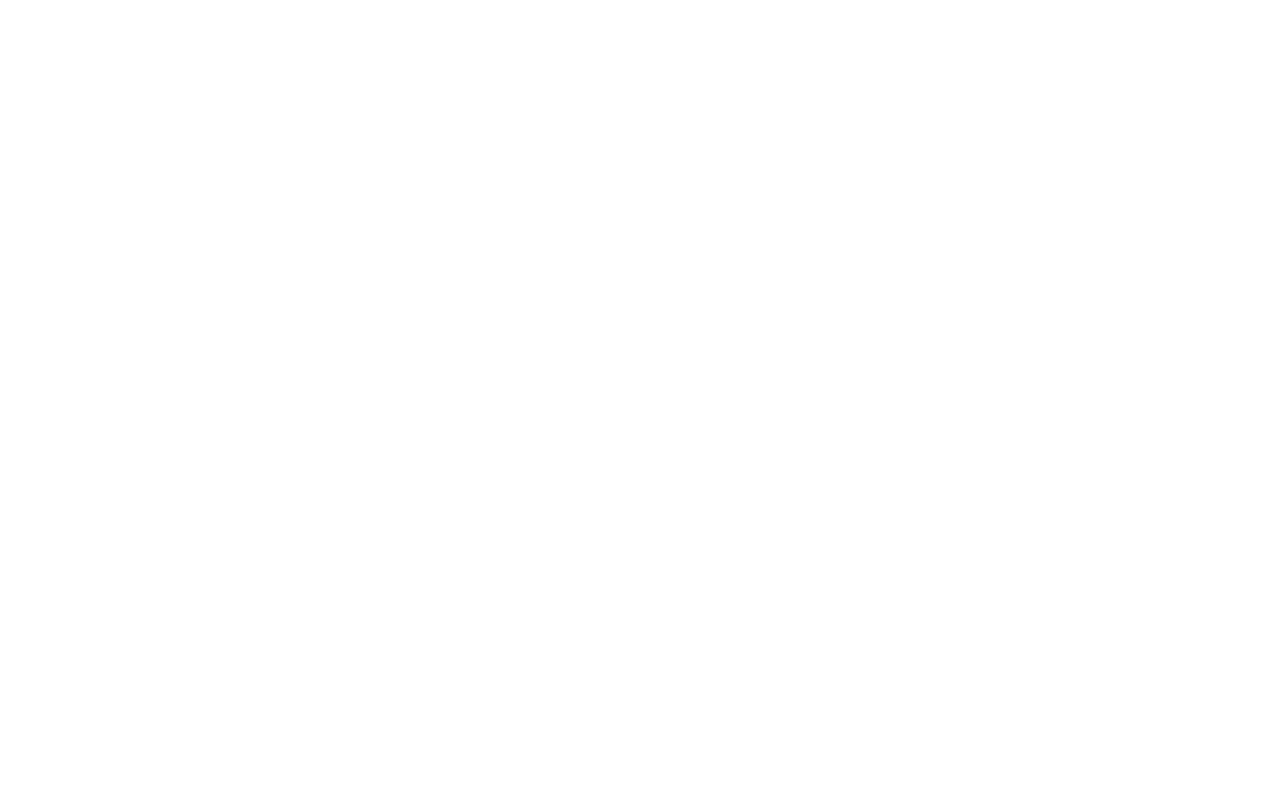
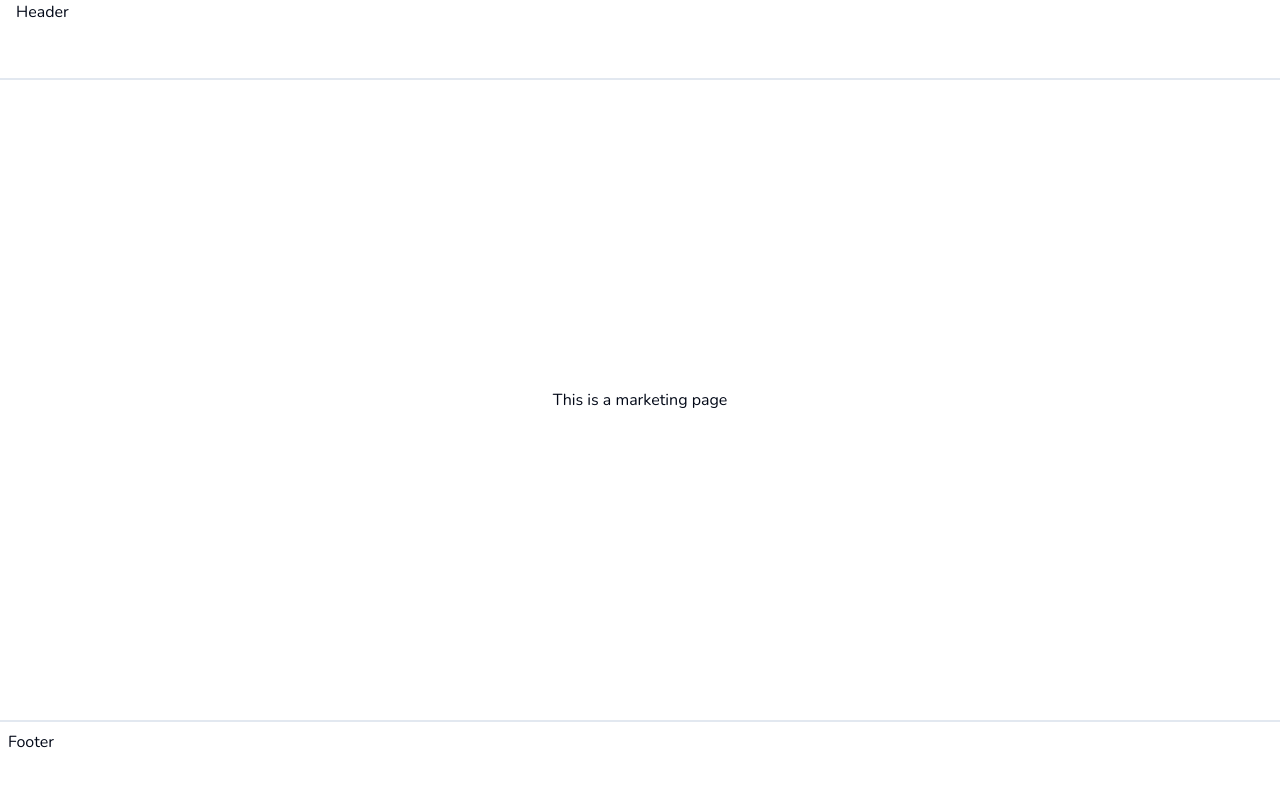
Before and after one commit to PanArnaud/koze, a Next.js app: page / in a window 1280 px wide. Shown: the top 786 px of the page. Built offline with nearby package versions, Linux system fonts and the light colour scheme.

Commit message:
Marketing skeleton

```diff
--- /dev/null
+++ b/app/(marketing)/footer.tsx
@@ -0,0 +1,7 @@
+export const Footer = () => {
+  return (
+    <footer className="hidden lg:block h-20 w-full border-t-2 border-slate-200 p-2">
+      Footer
+    </footer>
+  );
+};
--- /dev/null
+++ b/app/(marketing)/header.tsx
@@ -0,0 +1,7 @@
+export const Header = () => {
+  return (
+    <header className="h-20 w-full border-b-2 border-slate-200 px-4">
+      Header
+    </header>
+  );
+};
--- /dev/null
+++ b/app/(marketing)/layout.tsx
@@ -0,0 +1,20 @@
+import { Footer } from "./footer";
+import { Header } from "./header";
+
+type Props = {
+  children: React.ReactNode;
+};
+
+const MarketingLayout = ({ children }: Props) => {
+  return (
+    <div className="min-h-screen flex flex-col">
+      <Header />
+      <main className="flex-1 flex flex-col items-center justify-center">
+        {children}
+      </main>
+      <Footer />
+    </div>
+  );
+};
+
+export default MarketingLayout;
--- /dev/null
+++ b/app/(marketing)/page.tsx
@@ -0,0 +1,5 @@
+import { Button } from "@/components/ui/button";
+
+export default function Home() {
+  return <div>This is a marketing page</div>;
+}
--- a/app/page.tsx
+++ /dev/null
@@ -1,9 +0,0 @@
-import { Button } from "@/components/ui/button";
-
-export default function Home() {
-  return (
-    <div>
-      {/* <Button size="lg" variant="premium">Click me</Button> */}
-    </div>
-  );
-}
```
